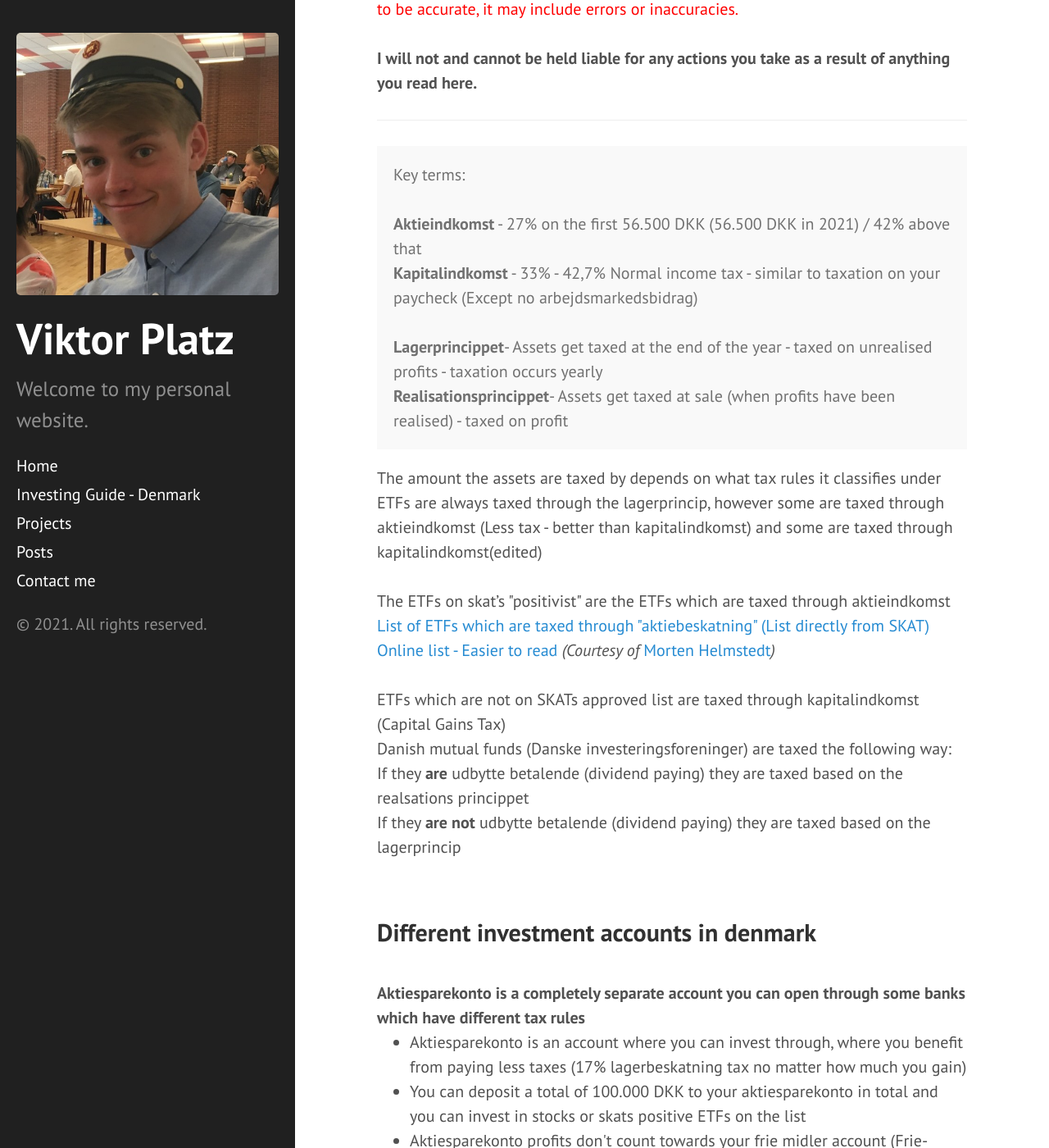
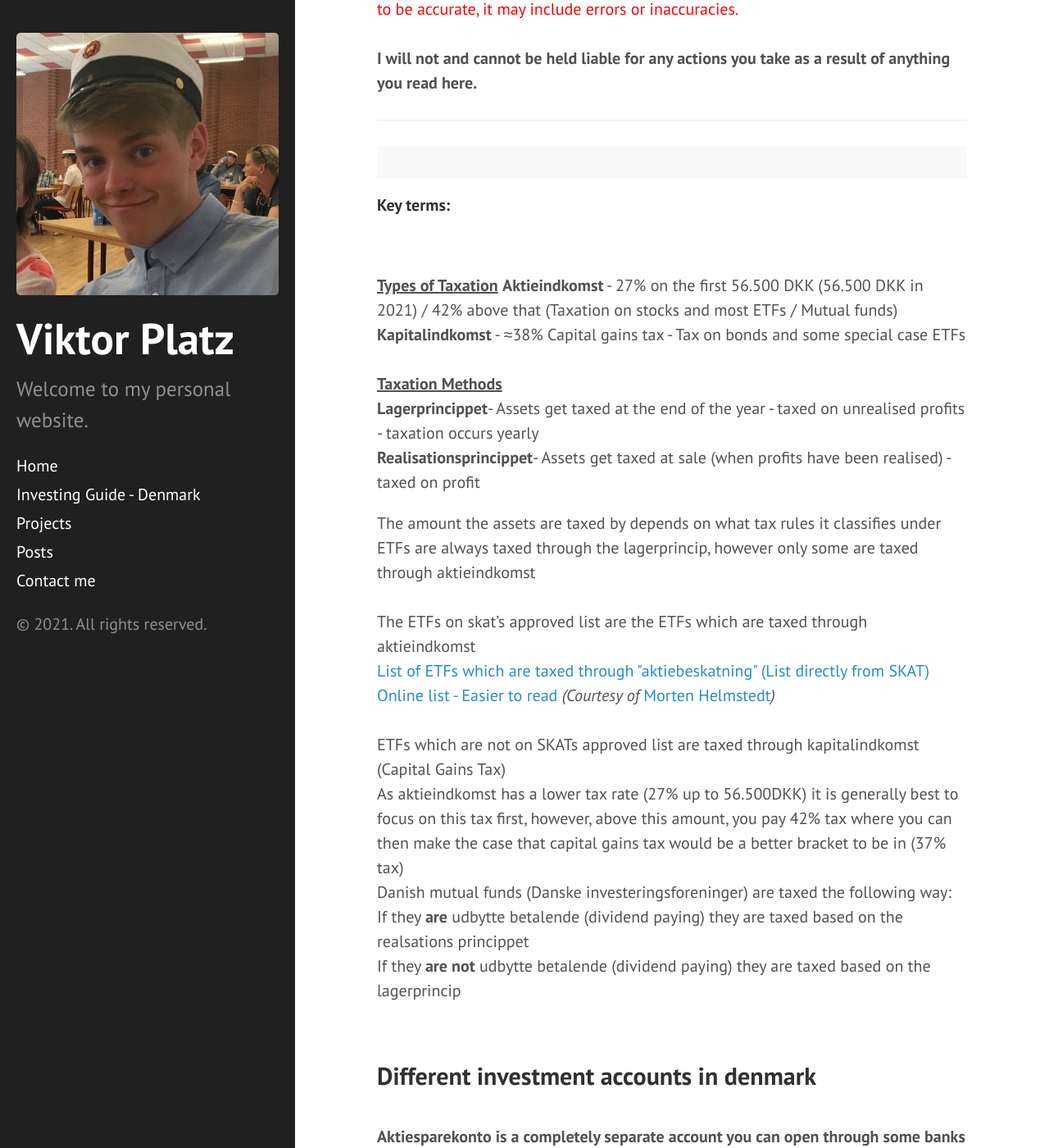
Before and after one commit to ViktorPlatz/redviktor.github.io, a Jekyll site: the page built from investingguide.html, in a window 1280 px wide and 1400 px high, scrolled down 316 px. Shown: the whole window at 82% size. Built offline with Jekyll 4.4.1, drawn with Linux system fonts in a browser that asks for light colours.

Commit message:
Update investingguide.html

```diff
--- a/investingguide.html
+++ b/investingguide.html
@@ -12,11 +12,13 @@ title: Investing Guide - Denmark
 </p>
 <hr>
 <p class="message">
-  Key terms:<br><br>
-    <b>Aktieindkomst</b> - 27% on the first 56.500 DKK (56.500 DKK in 2021) / 42% above that
+  <h4>Key terms:</h4><br><br>
+    <b><u>Types of Taxation</b></u>
+    <b>Aktieindkomst</b> - 27% on the first 56.500 DKK (56.500 DKK in 2021) / 42% above that (Taxation on stocks and most ETFs / Mutual funds)
     <br>
-    <b>Kapitalindkomst</b> - 33% - 42,7% Normal income tax - similar to taxation on your paycheck (Except no arbejdsmarkedsbidrag)
+    <b>Kapitalindkomst</b> - ≈38% Capital gains tax - Tax on bonds and some special case ETFs
     <br><br>
+    <b><u>Taxation Methods</b></u><br>
     <b>Lagerprincippet</b>- Assets get taxed at the end of the year - taxed on unrealised profits - taxation occurs yearly
     <br>
     <b>Realisationsprincippet</b>- Assets get taxed at sale (when profits have been realised) - taxed on profit
@@ -24,9 +26,9 @@ title: Investing Guide - Denmark
 
 The amount the assets are taxed by depends on what tax rules it classifies under<br>
 
-ETFs are always taxed through the lagerprincip, however some are taxed through aktieindkomst (Less tax - better than kapitalindkomst) and some are taxed through kapitalindkomst(edited)<br><br>
+ETFs are always taxed through the lagerprincip, however only some are taxed through aktieindkomst<br><br>
 
-The ETFs on skat’s "positivist" are the ETFs which are taxed through aktieindkomst<br>
+The ETFs on skat’s approved list are the ETFs which are taxed through aktieindkomst<br>
 
 <a href="https://skat.dk/getfile.aspx?id=145013&type=xlsx">List of ETFs which are taxed through "aktiebeskatning" (List directly from SKAT)</a><br>
 <a href="https://wallnot.dk/stocks/">Online list - Easier to read</a>
@@ -34,6 +36,9 @@ The ETFs on skat’s "positivist" are the ETFs which are taxed through aktieindk
 
 
 ETFs which are not on SKATs approved list are taxed through kapitalindkomst (Capital Gains Tax)<br>
+
+As aktieindkomst has a lower tax rate (27% up to 56.500DKK) it is generally best to focus on this tax first, however, above this amount, you pay 42% tax where you can then make the case that capital gains tax would be a better bracket to be in (37% tax)
+
 
 <p>Danish mutual funds (Danske investeringsforeninger) are taxed the following way:<br>
 If they <b>are</b> udbytte betalende (dividend paying) they are taxed based on the realsations princippet<br>
```
